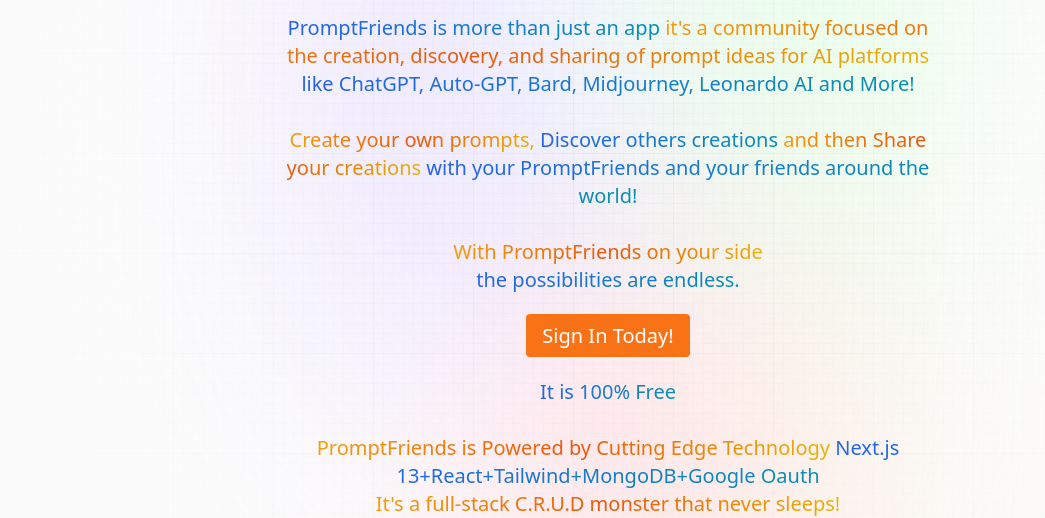
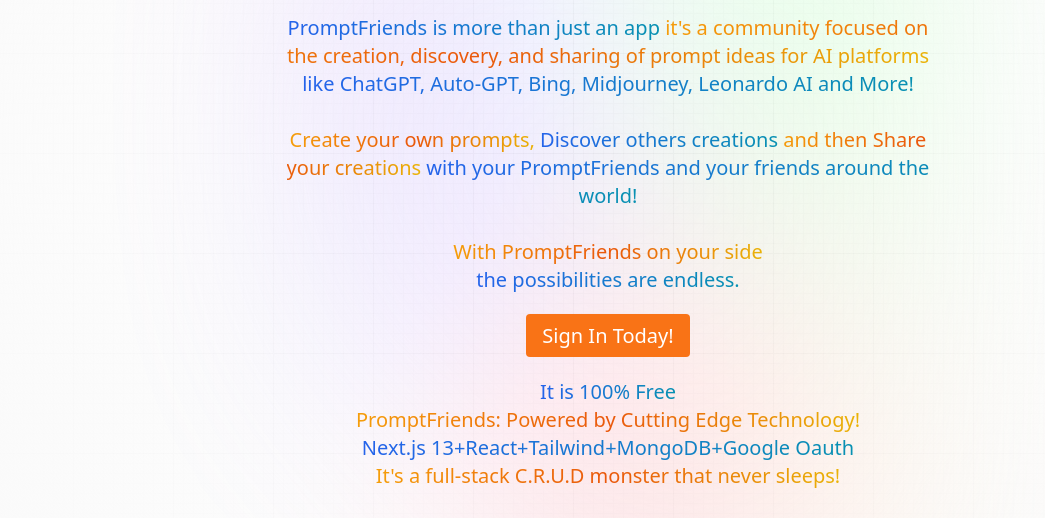
Before and after one commit to themindfuldude/promptfriends, a Next.js app: page / in a window 1280 px wide. Shown: the part 252-770 px from the top of the page, without its empty margins (32-1077 px from the left). Built offline with nearby package versions, Linux system fonts and the light colour scheme; no server answers; the database is empty.

Commit message:
Update page.jsx

```diff
--- a/app/page.jsx
+++ b/app/page.jsx
@@ -11,7 +11,7 @@
     <p className='desc text-center'>
       <span className='blue_gradient text-center'> PromptFriends is more than just an app</span>
       <span className='orange_gradient text-center'> it's a community focused on the creation, discovery, and sharing of prompt ideas for AI platforms</span>
-      <span className='blue_gradient text-center'> like ChatGPT, Auto-GPT, Bard, Midjourney, Leonardo AI and More!</span>
+      <span className='blue_gradient text-center'> like ChatGPT, Auto-GPT, Bing, Midjourney, Leonardo AI and More!</span>
       <br />
       <br />
       <span className='orange_gradient text-center'> Create your own prompts,</span>
@@ -39,8 +39,8 @@
       <br />
       <span className='blue_gradient text-center'> It is 100% Free</span>
       <br />
+      <span className='orange_gradient text-center'> PromptFriends: Powered by Cutting Edge Technology!</span>
       <br />
-      <span className='orange_gradient text-center'> PromptFriends is Powered by Cutting Edge Technology</span>
     <span className='blue_gradient text-center'> Next.js 13+React+Tailwind+MongoDB+Google Oauth</span>
     <br />
     <span className='orange_gradient text-center'> It's a full-stack C.R.U.D monster that never sleeps!</span>
```
